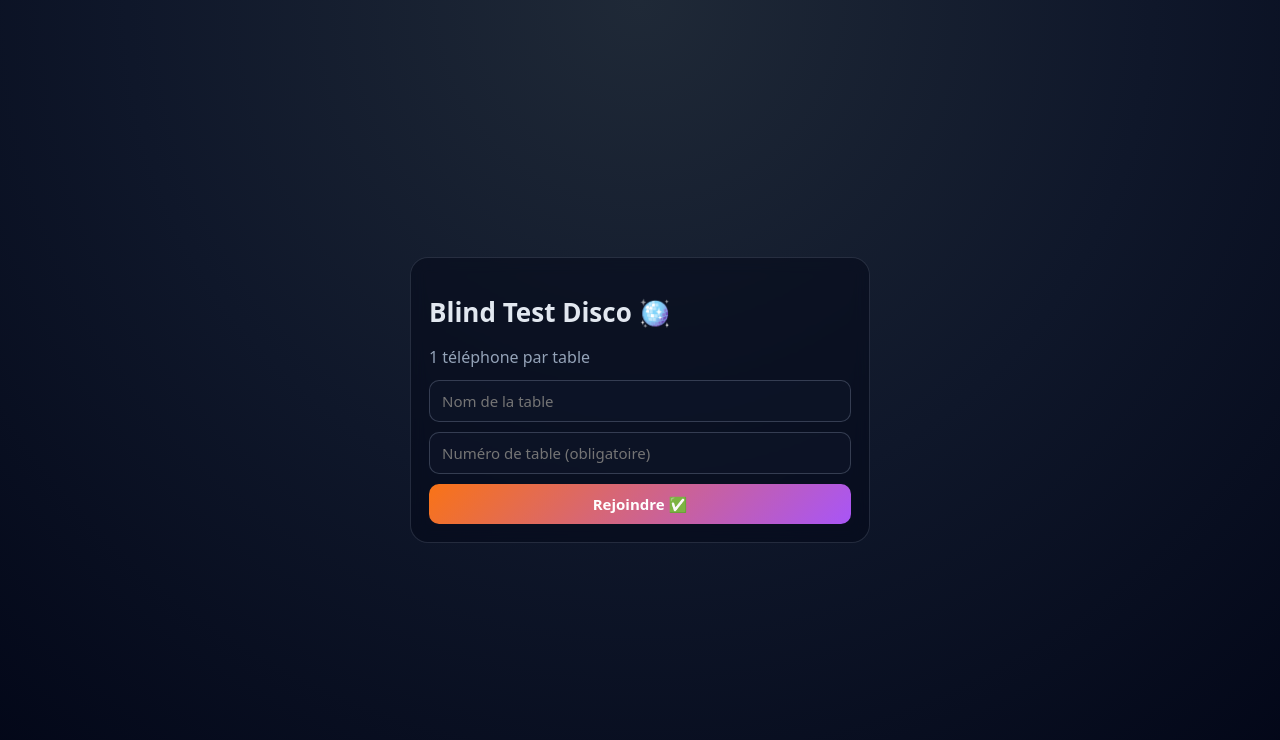
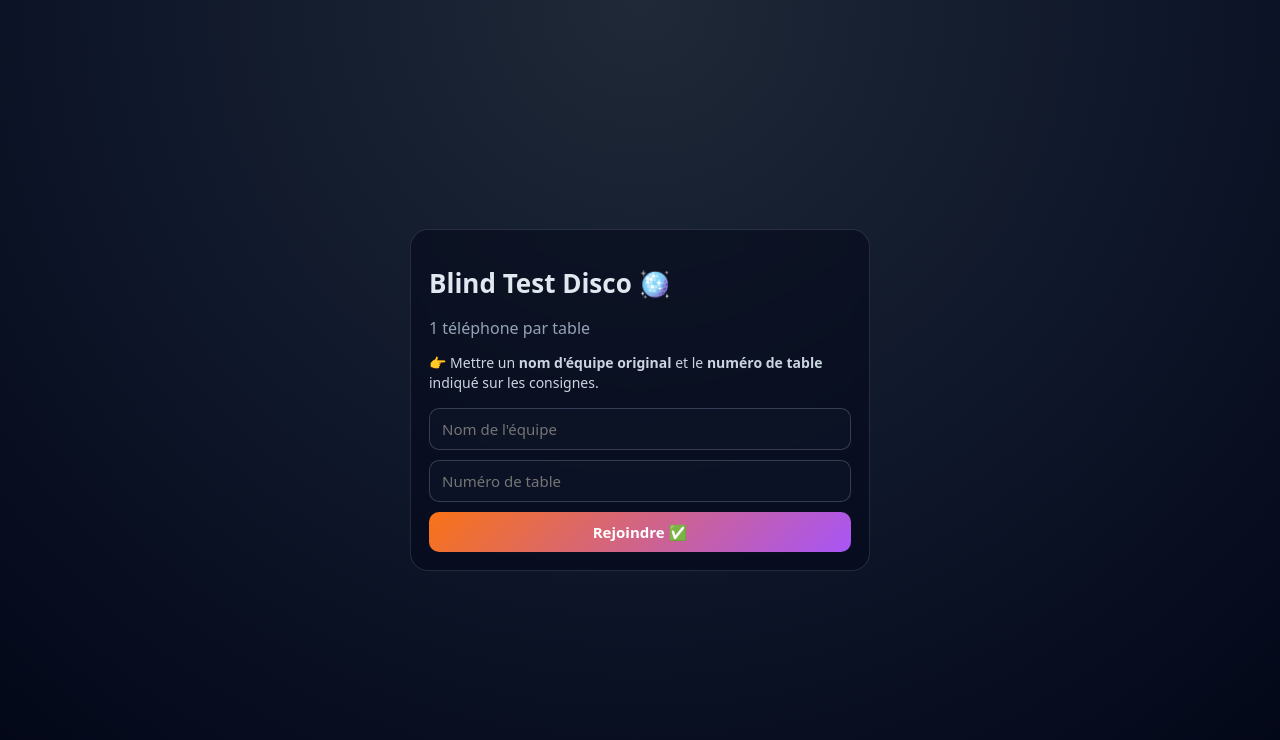
Before and after one commit to Sabrinachvt/blindtest, a Next.js app: page /play in a window 1280 px wide. Shown: the top 740 px of the page. Built offline with nearby package versions, Linux system fonts and the light colour scheme; no server answers; the database is empty.

Commit message:
fix: champs ne s'effacent plus pendant la saisie

```diff
--- a/app/play/page.tsx
+++ b/app/play/page.tsx
@@ -1,6 +1,6 @@
 "use client";
 
-import { useEffect, useState } from "react";
+import { useEffect, useState, useRef } from "react";
 import { supabase } from "@/lib/supabase";
 
 type Team = {
@@ -20,7 +20,8 @@ export default function PlayPage() {
   const [tmpName, setTmpName] = useState("");
   const [tmpTable, setTmpTable] = useState("");
 
-  // charge / recharge la question active
+  const currentQuestionId = useRef<number | null>(null);
+
   const loadCurrentQuestion = async (teamId?: string) => {
     const { data: current } = await supabase
       .from("current_question")
@@ -28,8 +29,16 @@ export default function PlayPage() {
       .eq("id", 1)
       .maybeSingle();
 
-    if (current?.question_id) {
-      const previousQuestionId = question?.id;
+    if (!current?.question_id) {
+      setQuestion(null);
+      setSent(false);
+      return;
+    }
+
+    // ⚠️ Ne recharge rien si la question n’a pas changé
+    if (currentQuestionId.current === current.question_id) return;
+
+    currentQuestionId.current = current.question_id;
 
     const { data: q } = await supabase
       .from("questions")
@@ -37,16 +46,12 @@ export default function PlayPage() {
       .eq("id", current.question_id)
       .single();
 
-      // si on passe à une nouvelle question -> on vide les champs
-      if (!previousQuestionId || previousQuestionId !== q.id) {
+    setQuestion(q);
     setArtist("");
     setTitle("");
     setSent(false);
-      }
 
-      setQuestion(q);
-
-      // vérifier si cette équipe a déjà répondu
+    // Vérifie si l’équipe a déjà répondu à cette nouvelle question
     if (teamId) {
       const { data: ans } = await supabase
         .from("answers")
@@ -59,24 +64,13 @@ export default function PlayPage() {
         setSent(true);
         setArtist(ans.artist || "");
         setTitle(ans.title || "");
-        } else {
-          setSent(false);
-          setArtist("");
-          setTitle("");
       }
-      } else {
-        setSent(false);
-      }
-    } else {
-      setQuestion(null);
-      setSent(false);
     }
 
     setLoading(false);
   };
 
   useEffect(() => {
-    // 1) voir si on a déjà une équipe
     const saved =
       typeof window !== "undefined" ? localStorage.getItem("bt_team") : null;
 
@@ -89,7 +83,6 @@ export default function PlayPage() {
       setLoading(false);
     }
 
-    // 2) écouter le changement de question (admin)
     const channel = supabase
       .channel("question_changes")
       .on(
@@ -101,7 +94,6 @@ export default function PlayPage() {
       )
       .subscribe();
 
-    // 3) polling de secours
     const interval = setInterval(() => {
       loadCurrentQuestion(team?.id);
     }, 3000);
@@ -110,12 +102,11 @@ export default function PlayPage() {
       supabase.removeChannel(channel);
       clearInterval(interval);
     };
-  }, [team?.id, question?.id]);
+  }, [team?.id]);
 
-  // création d'équipe
   const handleCreateTeam = async () => {
     if (!tmpName.trim()) {
-      alert("Donne un nom de table ✨");
+      alert("Donne un nom d'équipe original ✨");
       return;
     }
     if (!tmpTable.trim()) {
@@ -147,10 +138,12 @@ export default function PlayPage() {
     }
   };
 
-  // envoi de réponse
   const handleSubmit = async () => {
     if (!team || !question) return;
     if (!question.is_open) return;
+    if (sent) return;
+
+    setSent(true);
 
     const { error } = await supabase.from("answers").upsert({
       team_id: team.id,
@@ -159,12 +152,12 @@ export default function PlayPage() {
       title,
     });
 
-    if (!error) {
-      setSent(true);
+    if (error) {
+      setSent(false);
+      alert("Oups, problème de connexion. Réessaie !");
     }
   };
 
-  // bouton "changer de table" (pour les tests / au cas où)
   const handleResetTeam = () => {
     if (typeof window !== "undefined") {
       localStorage.removeItem("bt_team");
@@ -174,29 +167,33 @@ export default function PlayPage() {
     setSent(false);
     setArtist("");
     setTitle("");
+    currentQuestionId.current = null;
   };
 
   if (loading) {
     return <p style={{ padding: 20 }}>Chargement…</p>;
   }
 
-  // écran d'inscription
   if (askTeam) {
     return (
       <div style={styles.page}>
         <div style={styles.card}>
           <h1 style={styles.title}>Blind Test Disco 🪩</h1>
           <p style={styles.subtitle}>1 téléphone par table</p>
+          <p style={styles.description}>
+            👉 Mettre un <b>nom d'équipe original</b> et le{" "}
+            <b>numéro de table</b> indiqué sur les consignes.
+          </p>
           <input
             value={tmpName}
             onChange={(e) => setTmpName(e.target.value)}
-            placeholder="Nom de la table"
+            placeholder="Nom de l'équipe"
             style={styles.input}
           />
           <input
             value={tmpTable}
             onChange={(e) => setTmpTable(e.target.value)}
-            placeholder="Numéro de table (obligatoire)"
+            placeholder="Numéro de table"
             style={styles.input}
           />
           <button onClick={handleCreateTeam} style={styles.primaryButton}>
@@ -207,26 +204,17 @@ export default function PlayPage() {
     );
   }
 
-  // écran de jeu
   return (
     <div style={styles.page}>
       <div style={styles.card}>
-        <div
-          style={{
-            marginBottom: 16,
-            display: "flex",
-            justifyContent: "space-between",
-            gap: 8,
-            alignItems: "center",
-          }}
-        >
+        <div style={styles.header}>
           <div>
             <div style={styles.badge}>
               {team?.table_number ? `Table ${team.table_number}` : "Table"}
             </div>
             <h2 style={styles.titleSmall}>{team?.name}</h2>
           </div>
-          <button onClick={handleResetTeam} style={styles.resetBtn} title="Changer de table">
+          <button onClick={handleResetTeam} style={styles.resetBtn}>
             🔁
           </button>
         </div>
@@ -288,17 +276,20 @@ const styles: Record<string, any> = {
     padding: 18,
     backdropFilter: "blur(8px)",
   },
-  title: {
-    fontSize: 26,
-    marginBottom: 6,
+  header: {
+    marginBottom: 16,
+    display: "flex",
+    justifyContent: "space-between",
+    alignItems: "center",
   },
-  titleSmall: {
-    fontSize: 20,
-    margin: 0,
-  },
-  subtitle: {
-    color: "#94a3b8",
-    marginBottom: 12,
+  title: { fontSize: 26, marginBottom: 6 },
+  titleSmall: { fontSize: 20, margin: 0 },
+  subtitle: { color: "#94a3b8", marginBottom: 8 },
+  description: {
+    color: "#cbd5e1",
+    fontSize: 14,
+    lineHeight: "1.4em",
+    marginBottom: 16,
   },
   input: {
     width: "100%",
@@ -331,10 +322,7 @@ const styles: Record<string, any> = {
     color: "#e2e8f0",
     marginBottom: 4,
   },
-  question: {
-    fontWeight: 600,
-    marginBottom: 10,
-  },
+  question: { fontWeight: 600, marginBottom: 10 },
   alert: {
     background: "rgba(251, 191, 36, 0.12)",
     border: "1px solid rgba(251, 191, 36, 0.3)",
@@ -347,15 +335,8 @@ const styles: Record<string, any> = {
     borderRadius: 10,
     padding: 10,
   },
-  muted: {
-    color: "#94a3b8",
-    margin: 0,
-  },
-  footer: {
-    marginTop: 14,
-    fontSize: 12,
-    color: "rgba(226,232,240,0.4)",
-  },
+  muted: { color: "#94a3b8", margin: 0 },
+  footer: { marginTop: 14, fontSize: 12, color: "rgba(226,232,240,0.4)" },
   resetBtn: {
     background: "rgba(15,23,42,0.6)",
     border: "1px solid rgba(148,163,184,0.3)",
```
Lines whose indentation alone changed are shown as unchanged.
